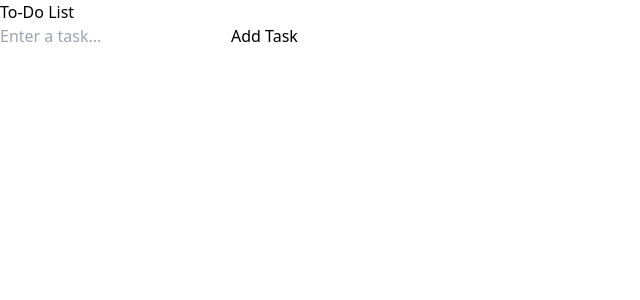
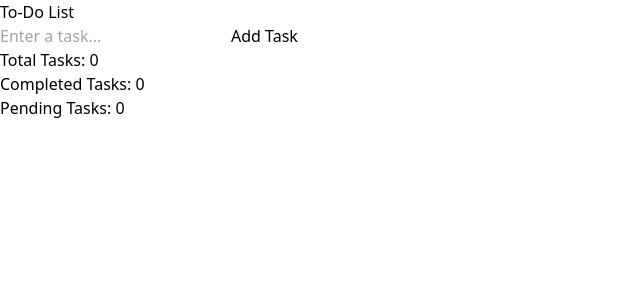
Before and after one commit to yashsuthar00/Learning, a React (Vite) app in the folder todo-list/: page / in a window 1280 px wide. Shown: the top 300 px of the page, without its empty margins (0-640 px from the left). Built offline with nearby package versions, Linux system fonts and the light colour scheme.

Commit message:
save tasks to the local storage #11

```diff
--- a/todo-list/src/App.jsx
+++ b/todo-list/src/App.jsx
@@ -1,9 +1,24 @@
-import React, { useState } from "react";
+import React, { useEffect, useState } from "react";
 
 function App() {
   // State to store tasks
   const [tasks, setTasks] = useState([]);
   const [taskText, setTaskText] = useState(""); // To store input value
+  const [editingTaskId, setEditingTaskId] = useState(null); // State to track which task is being edited
+  const [editingText, setEditingText] = useState("");
+
+  // Load tasks from localStorage
+  useEffect(() => {
+    const savedTasks = JSON.parse(localStorage.getItem("tasks")) || [];
+    setTasks(savedTasks);
+  }, []);
+
+  // Save tasks to localStorage
+  useEffect(() => {
+    if (tasks.length > 0) {
+      localStorage.setItem("tasks", JSON.stringify(tasks));
+    }
+  }, [tasks]);
 
   // Function to handle adding a task
   const addTask = () => {
@@ -31,10 +46,6 @@ function App() {
 
     setTasks(updatedTasks); //Update the tasks array
   };
-
-  // State to track which task is being edited
-  const [editingTaskId, setEditingTaskId] = useState(null);
-  const [editingText, setEditingText] = useState("");
 
   // Function to start editing
   const startEditing = (id, currentText) => {
@@ -82,6 +93,11 @@ function App() {
           <button onClick={addTask} className="bg-blue-500 text-white p-2 rounded">Add Task</button>
         </div>
         {/* Task list */}
+        <div className="task-summary">
+          <p>Total Tasks: {tasks.length}</p>
+          <p>Completed Tasks: {tasks.filter((task) => task.completed).length}</p>
+          <p>Pending Tasks: {tasks.filter((task) => !task.completed).length}</p>
+        </div>
         <ul className="task-list">
           {tasks.map((task) => (
             <li className="task-item mb-2" key={task.id}>
```
